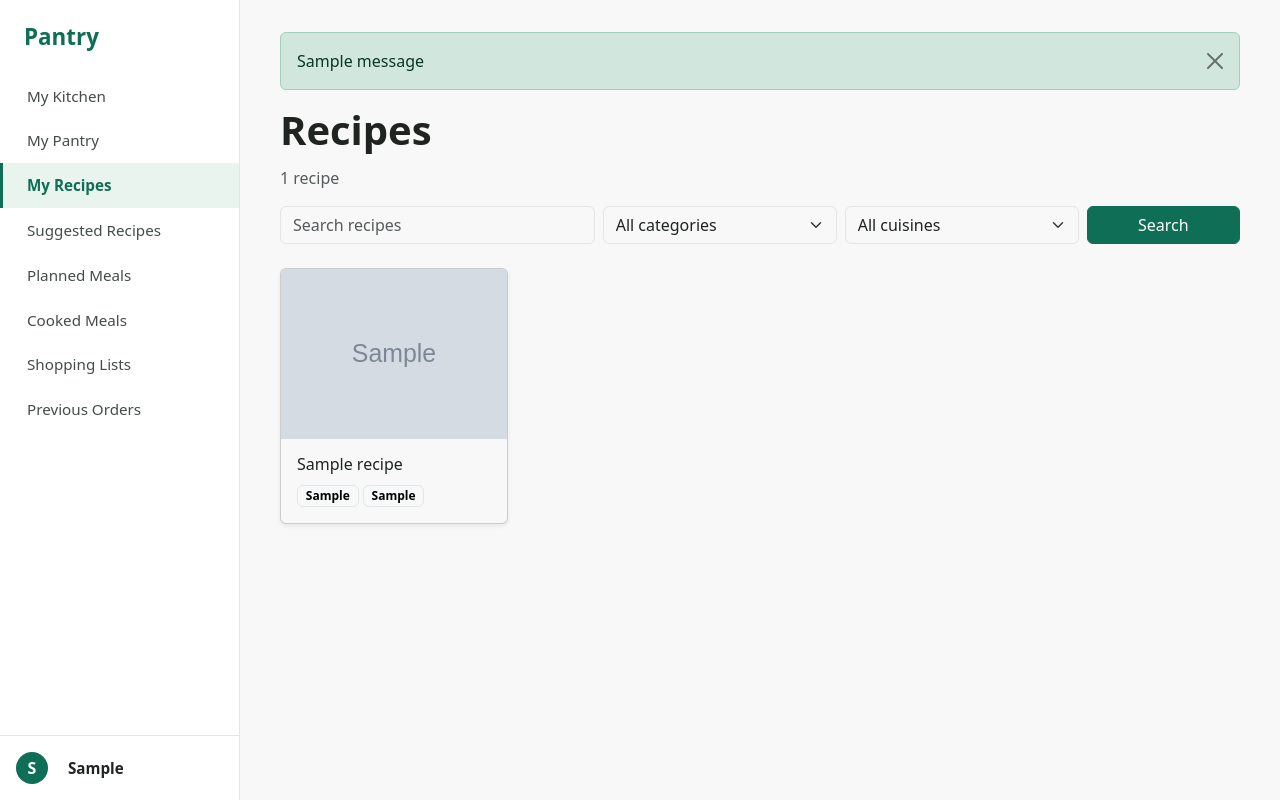
After one commit to Yoobee270697583/2605_Pantry_v2, a Django app: page /recipes/ in a window 1280 px wide. The commit adds this page. Run offline with Django 5.2, Linux system fonts and the light colour scheme; a user stored in the database is signed in; tables that the repository leaves empty hold one stand-in row (values such as "Sample post"); grey boxes marked "Sample" are stand-in pictures; one stand-in notice (Sample message) is shown.

Commit message:
Feature/recipe browse (#9)
* Add recipe list page

* Add recipe detail page

* Link recipes page in navigation

* Require login for recipe pages

```diff
--- a/config/urls.py
+++ b/config/urls.py
@@ -24,4 +24,5 @@ urlpatterns = [
     path('admin/', admin.site.urls),
     path('accounts/', include('allauth.urls')),
     path('kitchen/', include('kitchen.urls')),
+    path('recipes/', include('recipes.urls')),
 ]
--- /dev/null
+++ b/recipes/urls.py
@@ -0,0 +1,10 @@
+from django.urls import path
+from . import views
+
+# app_name lets base.html highlight the Recipes nav link on these pages
+app_name = "recipes"
+
+urlpatterns = [
+    path("", views.index, name="index"),
+    path("<int:pk>/", views.detail, name="detail"),
+]
--- a/recipes/views.py
+++ b/recipes/views.py
@@ -1,3 +1,79 @@
-from django.shortcuts import render
+from django.contrib.auth.decorators import login_required
+from django.core.paginator import Paginator
+from django.shortcuts import get_object_or_404, render
+from .models import Recipe
 
-# Create your views here.
+# how many recipe cards to show on each page
+RECIPES_PER_PAGE = 24
+
+
+@login_required
+def index(request):
+    """Lists the recipes in our database, with search by name and category/cuisine filters."""
+    search_query = request.GET.get("q", "").strip()
+    selected_category = request.GET.get("category", "").strip()
+    selected_area = request.GET.get("area", "").strip()
+
+    recipes = Recipe.objects.all()
+
+    if search_query:
+        recipes = recipes.filter(name__icontains=search_query)
+    if selected_category:
+        recipes = recipes.filter(category=selected_category)
+    if selected_area:
+        recipes = recipes.filter(area=selected_area)
+
+    # dropdown options, built from the recipes we actually have
+    categories = (
+        Recipe.objects.exclude(category="")
+        .order_by("category")
+        .values_list("category", flat=True)
+        .distinct()
+    )
+    areas = (
+        Recipe.objects.exclude(area="")
+        .order_by("area")
+        .values_list("area", flat=True)
+        .distinct()
+    )
+
+    paginator = Paginator(recipes, RECIPES_PER_PAGE)
+    page = paginator.get_page(request.GET.get("page"))
+
+    # the current search/filters without the page number, so the
+    # previous/next links keep whatever the user searched for
+    params = request.GET.copy()
+    params.pop("page", None)
+
+    return render(request, "recipes/index.html", {
+        "page": page,
+        "total": paginator.count,
+        "search_query": search_query,
+        "selected_category": selected_category,
+        "selected_area": selected_area,
+        "categories": categories,
+        "areas": areas,
+        "filter_params": params.urlencode(),
+    })
+
+
+@login_required
+def detail(request, pk):
+    """Shows one recipe - its ingredients, instructions and youtube video."""
+    recipe = get_object_or_404(Recipe, pk=pk)
+
+    # select_related grabs each line's ingredient in the same query,
+    # ordered by id so they stay in the same order as the original recipe
+    ingredients = recipe.ingredients.select_related("ingredient").order_by("id")
+
+    # turn "https://www.youtube.com/watch?v=abc123" into an embed link for the video player
+    youtube_embed_url = ""
+    if "v=" in recipe.youtube_url:
+        video_id = recipe.youtube_url.split("v=")[1].split("&")[0]
+        youtube_embed_url = f"https://www.youtube.com/embed/{video_id}"
+
+    return render(request, "recipes/detail.html", {
+        "recipe": recipe,
+        "ingredients": ingredients,
+        "youtube_embed_url": youtube_embed_url,
+    })
--- a/templates/base.html
+++ b/templates/base.html
@@ -33,7 +33,7 @@
         <ul class="nav flex-column flex-grow-1 pantry-sidebar-links">
             <li class="nav-item"><a href="{% url 'kitchen:index' %}" class="nav-link {% if app == 'kitchen' %}active{% endif %}">My Kitchen</a></li>        {# kitchen:index #}
             <li class="nav-item"><a href="#" class="nav-link {% if app == 'pantry' %}active{% endif %}">My Pantry</a></li>                                  {# pantry:index #}
-            <li class="nav-item"><a href="#" class="nav-link {% if app == 'recipes' %}active{% endif %}">My Recipes</a></li>                                {# recipes:index #}
+            <li class="nav-item"><a href="{% url 'recipes:index' %}" class="nav-link {% if app == 'recipes' %}active{% endif %}">My Recipes</a></li>        {# recipes:index #}
             <li class="nav-item"><a href="#" class="nav-link {% if app == 'suggestions' %}active{% endif %}">Suggested Recipes</a></li>                     {# suggestions:index #}
             <li class="nav-item"><a href="#" class="nav-link {% if app == 'planned' %}active{% endif %}">Planned Meals</a></li>                             {# planned:index #}
             <li class="nav-item"><a href="#" class="nav-link {% if app == 'cooked' %}active{% endif %}">Cooked Meals</a></li>                               {# cooked:index #}
@@ -83,7 +83,7 @@
         <div class="nav nav-fill">
             <a href="{% url 'kitchen:index' %}" class="nav-link {% if app == 'kitchen' %}active{% endif %}">Home</a>                         {# kitchen #}
             <a href="#" class="nav-link {% if app == 'pantry' %}active{% endif %}">Pantry</a>                                                {# pantry:index #}
-            <a href="#" class="nav-link {% if app == 'recipes' or app == 'suggestions' %}active{% endif %}">Recipes</a>                      {# recipes:index #}
+            <a href="{% url 'recipes:index' %}" class="nav-link {% if app == 'recipes' or app == 'suggestions' %}active{% endif %}">Recipes</a> {# recipes:index #}
             <a href="#" class="nav-link {% if app == 'planned' or app == 'cooked' %}active{% endif %}">Meals</a>                             {# planned:index #}
             <a href="#" class="nav-link {% if app == 'shopping' or app == 'orders' %}active{% endif %}">Shopping</a>                         {# shopping:index #}
         </div>
--- /dev/null
+++ b/templates/recipes/index.html
@@ -0,0 +1,83 @@
+{% extends "base.html" %}
+
+{% block title %}Recipes — Pantry{% endblock %}
+
+{% block content %}
+<h1>Recipes</h1>
+<p class="text-body-secondary">
+    {{ total }} recipe{{ total|pluralize }}
+    {% if search_query or selected_category or selected_area %}
+        found <a href="{% url 'recipes:index' %}" class="ms-2">Clear search</a>
+    {% endif %}
+</p>
+
+{# GET form so the search ends up in the url and the page links can keep it #}
+<form method="get" class="row g-2 mb-4">
+    <div class="col-12 col-lg-4">
+        <input type="search" name="q" value="{{ search_query }}" class="form-control" placeholder="Search recipes" aria-label="Search recipes">
+    </div>
+    <div class="col-6 col-lg-3">
+        <select name="category" class="form-select" aria-label="Category">
+            <option value="">All categories</option>
+            {% for category in categories %}
+                <option value="{{ category }}" {% if category == selected_category %}selected{% endif %}>{{ category }}</option>
+            {% endfor %}
+        </select>
+    </div>
+    <div class="col-6 col-lg-3">
+        <select name="area" class="form-select" aria-label="Cuisine">
+            <option value="">All cuisines</option>
+            {% for area in areas %}
+                <option value="{{ area }}" {% if area == selected_area %}selected{% endif %}>{{ area }}</option>
+            {% endfor %}
+        </select>
+    </div>
+    <div class="col-12 col-lg-2">
+        <button type="submit" class="btn btn-primary w-100">Search</button>
+    </div>
+</form>
+
+{% if page.object_list %}
+    <div class="row row-cols-2 row-cols-md-3 row-cols-xl-4 g-3">
+        {% for recipe in page %}
+            <div class="col">
+                <div class="card h-100 shadow-sm">
+                    <div class="ratio ratio-4x3">
+                        <img src="{{ recipe.image_url }}" alt="{{ recipe.name }}" class="card-img-top object-fit-cover" loading="lazy">
+                    </div>
+                    <div class="card-body">
+                        <h2 class="card-title h6 mb-2">
+                            {# stretched-link makes the whole card clickable #}
+                            <a href="{% url 'recipes:detail' recipe.pk %}" class="stretched-link text-reset text-decoration-none">{{ recipe.name }}</a>
+                        </h2>
+                        {% if recipe.category %}<span class="badge text-bg-light border">{{ recipe.category }}</span>{% endif %}
+                        {% if recipe.area %}<span class="badge text-bg-light border">{{ recipe.area }}</span>{% endif %}
+                    </div>
+                </div>
+            </div>
+        {% endfor %}
+    </div>
+
+    {% if page.has_other_pages %}
+        <nav aria-label="Recipe pages" class="mt-4">
+            <ul class="pagination justify-content-center">
+                {% if page.has_previous %}
+                    <li class="page-item"><a class="page-link" href="?{% if filter_params %}{{ filter_params }}&{% endif %}page={{ page.previous_page_number }}">Previous</a></li>
+                {% else %}
+                    <li class="page-item disabled"><span class="page-link">Previous</span></li>
+                {% endif %}
+
+                <li class="page-item disabled"><span class="page-link">Page {{ page.number }} of {{ page.paginator.num_pages }}</span></li>
+
+                {% if page.has_next %}
+                    <li class="page-item"><a class="page-link" href="?{% if filter_params %}{{ filter_params }}&{% endif %}page={{ page.next_page_number }}">Next</a></li>
+                {% else %}
+                    <li class="page-item disabled"><span class="page-link">Next</span></li>
+                {% endif %}
+            </ul>
+        </nav>
+    {% endif %}
+{% else %}
+    <p class="text-body-secondary">No recipes match your search, try something else.</p>
+{% endif %}
+{% endblock %}
```
Also changed, not shown: templates/recipes/detail.html (added, +58 -0 lines).
